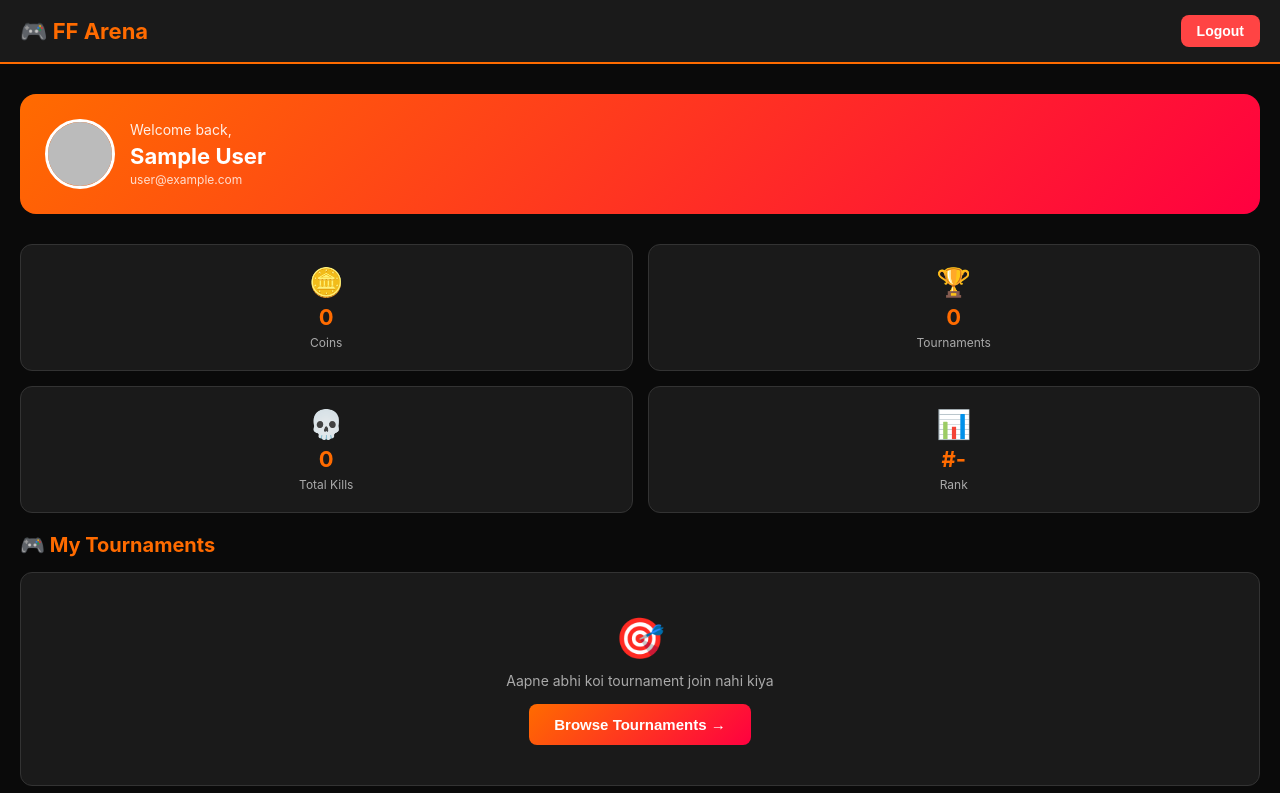
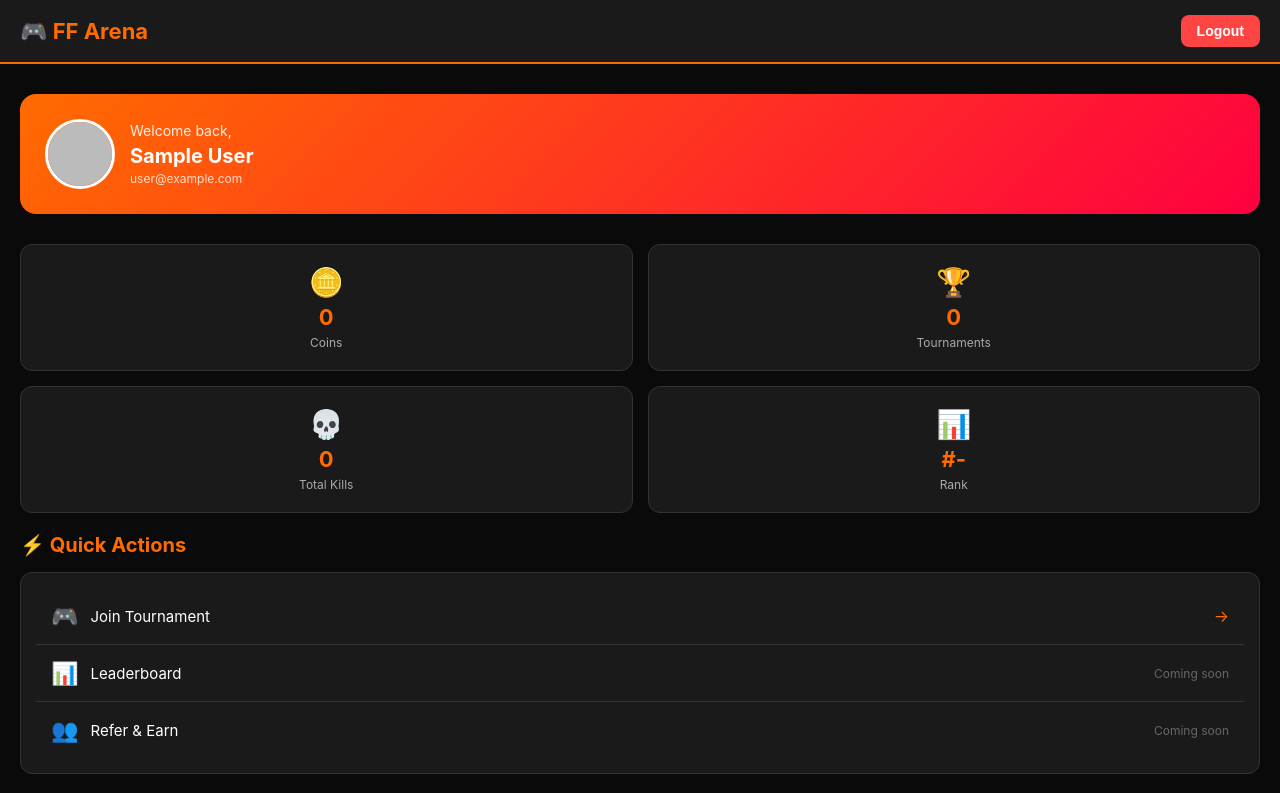
Before and after one commit to jayrajsinh376/ff-arena, a Next.js app: page /dashboard in a window 1280 px wide. Shown: the top 793 px of the page. Built offline with nearby package versions, Linux system fonts and the light colour scheme; no server answers; the database is empty; sample sign-in values are in the browser's storage.

Commit message:
Update page.tsx

```diff
--- a/app/dashboard/page.tsx
+++ b/app/dashboard/page.tsx
@@ -2,18 +2,22 @@
 import { useState, useEffect } from 'react';
 import Link from 'next/link';
 import { useRouter } from 'next/navigation';
-import { auth } from '../firebase';
+import { auth, getUserData } from '../firebase';
 import { onAuthStateChanged, signOut } from 'firebase/auth';
 
 export default function DashboardPage() {
   const [user, setUser] = useState<any>(null);
+  const [userData, setUserData] = useState<any>(null);
   const [loading, setLoading] = useState(true);
   const router = useRouter();
 
   useEffect(() => {
-    const unsubscribe = onAuthStateChanged(auth, (currentUser) => {
+    const unsubscribe = onAuthStateChanged(auth, async (currentUser) => {
       if (currentUser) {
         setUser(currentUser);
+        // Firestore se user data laao
+        const data = await getUserData(currentUser.uid);
+        setUserData(data);
       } else {
         router.push('/login');
       }
@@ -41,7 +45,7 @@ export default function DashboardPage() {
         alignItems: 'center',
         justifyContent: 'center'
       }}>
-        <p>Loading...</p>
+        <p style={{ color: '#ff6b00', fontSize: '18px' }}>Loading...</p>
       </div>
     );
   }
@@ -81,7 +85,7 @@ export default function DashboardPage() {
         </button>
       </header>
 
-      {/* Welcome */}
+      {/* Welcome Card */}
       <div style={{ padding: '30px 20px' }}>
         <div style={{
           background: 'linear-gradient(135deg, #ff6b00, #ff0040)',
@@ -118,8 +122,8 @@ export default function DashboardPage() {
           )}
           <div>
             <p style={{ margin: 0, fontSize: '14px', opacity: 0.9 }}>Welcome back,</p>
-            <h2 style={{ margin: '5px 0 0 0', fontSize: '22px' }}>
-              {user.displayName || 'User'}
+            <h2 style={{ margin: '5px 0 0 0', fontSize: '20px' }}>
+              {userData?.name || user.displayName || 'User'}
             </h2>
             <p style={{ margin: '3px 0 0 0', fontSize: '12px', opacity: 0.8 }}>
               {user.email}
@@ -143,7 +147,9 @@ export default function DashboardPage() {
           border: '1px solid #333'
         }}>
           <div style={{ fontSize: '28px', marginBottom: '5px' }}>🪙</div>
-          <div style={{ fontSize: '22px', color: '#ff6b00', fontWeight: 'bold' }}>0</div>
+          <div style={{ fontSize: '22px', color: '#ff6b00', fontWeight: 'bold' }}>
+            {userData?.coins || 0}
+          </div>
           <div style={{ fontSize: '12px', color: '#aaa', marginTop: '5px' }}>Coins</div>
         </div>
 
@@ -155,7 +161,9 @@ export default function DashboardPage() {
           border: '1px solid #333'
         }}>
           <div style={{ fontSize: '28px', marginBottom: '5px' }}>🏆</div>
-          <div style={{ fontSize: '22px', color: '#ff6b00', fontWeight: 'bold' }}>0</div>
+          <div style={{ fontSize: '22px', color: '#ff6b00', fontWeight: 'bold' }}>
+            {userData?.tournamentsPlayed || 0}
+          </div>
           <div style={{ fontSize: '12px', color: '#aaa', marginTop: '5px' }}>Tournaments</div>
         </div>
 
@@ -167,7 +175,9 @@ export default function DashboardPage() {
           border: '1px solid #333'
         }}>
           <div style={{ fontSize: '28px', marginBottom: '5px' }}>💀</div>
-          <div style={{ fontSize: '22px', color: '#ff6b00', fontWeight: 'bold' }}>0</div>
+          <div style={{ fontSize: '22px', color: '#ff6b00', fontWeight: 'bold' }}>
+            {userData?.totalKills || 0}
+          </div>
           <div style={{ fontSize: '12px', color: '#aaa', marginTop: '5px' }}>Total Kills</div>
         </div>
 
@@ -179,15 +189,77 @@ export default function DashboardPage() {
           border: '1px solid #333'
         }}>
           <div style={{ fontSize: '28px', marginBottom: '5px' }}>📊</div>
-          <div style={{ fontSize: '22px', color: '#ff6b00', fontWeight: 'bold' }}>#-</div>
+          <div style={{ fontSize: '22px', color: '#ff6b00', fontWeight: 'bold' }}>
+            #{userData?.rank || '-'}
+          </div>
           <div style={{ fontSize: '12px', color: '#aaa', marginTop: '5px' }}>Rank</div>
         </div>
       </div>
 
-      {/* My Tournaments */}
+      {/* Quick Actions */}
       <div style={{ padding: '20px' }}>
         <h3 style={{ color: '#ff6b00', fontSize: '20px', marginBottom: '15px' }}>
-          🎮 My Tournaments
+          ⚡ Quick Actions
+        </h3>
+
+        <div style={{
+          background: '#1a1a1a',
+          borderRadius: '12px',
+          padding: '15px',
+          border: '1px solid #333'
+        }}>
+          <Link href="/" style={{ textDecoration: 'none' }}>
+            <div style={{
+              padding: '15px',
+              display: 'flex',
+              alignItems: 'center',
+              justifyContent: 'space-between',
+              borderBottom: '1px solid #333',
+              cursor: 'pointer'
+            }}>
+              <div style={{ display: 'flex', alignItems: 'center', gap: '12px' }}>
+                <span style={{ fontSize: '22px' }}>🎮</span>
+                <span style={{ color: 'white', fontSize: '15px' }}>Join Tournament</span>
+              </div>
+              <span style={{ color: '#ff6b00' }}>→</span>
+            </div>
+          </Link>
+
+          <div style={{
+            padding: '15px',
+            display: 'flex',
+            alignItems: 'center',
+            justifyContent: 'space-between',
+            borderBottom: '1px solid #333',
+            cursor: 'pointer'
+          }}>
+            <div style={{ display: 'flex', alignItems: 'center', gap: '12px' }}>
+              <span style={{ fontSize: '22px' }}>📊</span>
+              <span style={{ color: 'white', fontSize: '15px' }}>Leaderboard</span>
+            </div>
+            <span style={{ color: '#666', fontSize: '12px' }}>Coming soon</span>
+          </div>
+
+          <div style={{
+            padding: '15px',
+            display: 'flex',
+            alignItems: 'center',
+            justifyContent: 'space-between',
+            cursor: 'pointer'
+          }}>
+            <div style={{ display: 'flex', alignItems: 'center', gap: '12px' }}>
+              <span style={{ fontSize: '22px' }}>👥</span>
+              <span style={{ color: 'white', fontSize: '15px' }}>Refer & Earn</span>
+            </div>
+            <span style={{ color: '#666', fontSize: '12px' }}>Coming soon</span>
+          </div>
+        </div>
+      </div>
+
+      {/* My Tournaments */}
+      <div style={{ padding: '0 20px 20px' }}>
+        <h3 style={{ color: '#ff6b00', fontSize: '20px', marginBottom: '15px' }}>
+          🏆 My Tournaments
         </h3>
 
         <div style={{
```
